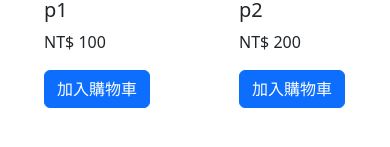
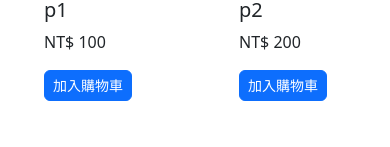
Before and after one commit to woodenbridgewu/shopping-react, a React (Create React App) app: page /products in a window 390 px wide. Shown: the part 509-656 px from the top of the page. Built offline with nearby package versions, Linux system fonts and the light colour scheme; no server answers; grey boxes are pictures that could not be loaded.

Commit message:
處理了產品卡片中button在Iphone SE上長得太醜的問題

```diff
--- a/src/pages/Products.js
+++ b/src/pages/Products.js
@@ -19,7 +19,9 @@ function Products(props) {
               <Card.Body>
                 <Card.Title>{product.title}</Card.Title>
                 <Card.Text>NT$ {product.price}</Card.Text>
-                <Button variant="primary">加入購物車</Button>
+                <Button variant="primary" className={classes.rwdbutton}>
+                  加入購物車
+                </Button>
               </Card.Body>
             </Card>
           </Col>
--- a/src/pages/Products.module.css
+++ b/src/pages/Products.module.css
@@ -2,3 +2,10 @@
   border: none;
   /* border-radius: 0; */
 }
+
+@media (max-width: 576px) {
+  .rwdbutton {
+    font-size: 14px;
+    padding: 4px 8px;
+  }
+}
```
